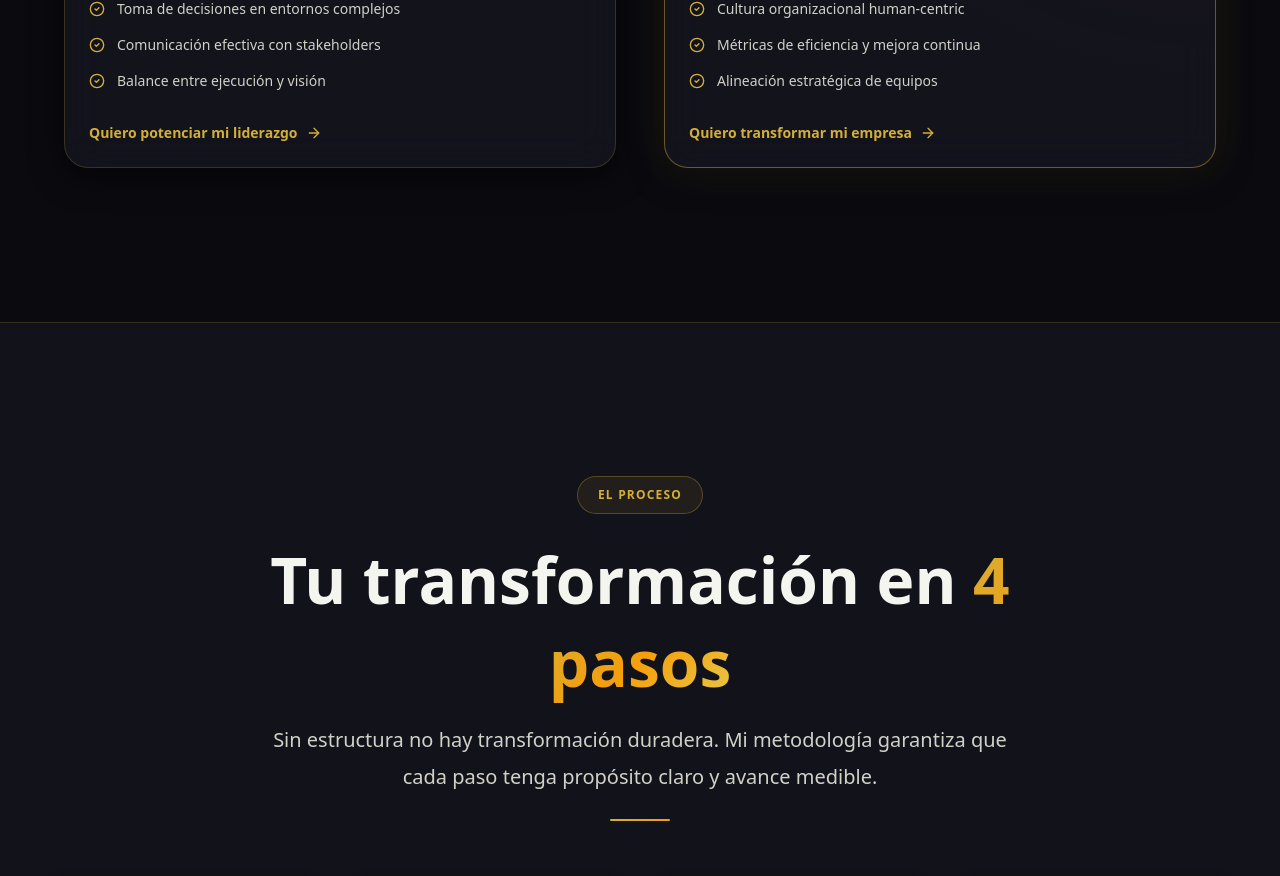
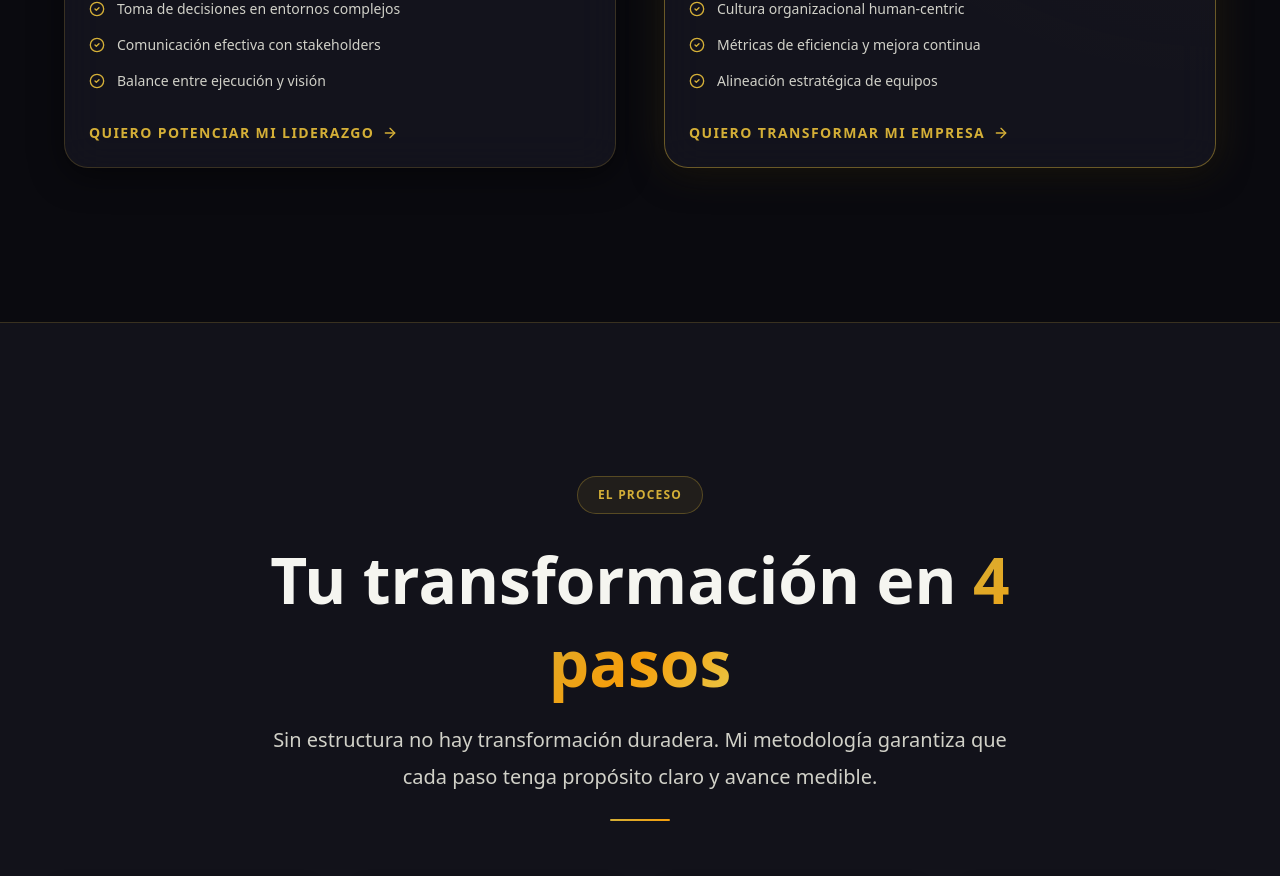
Before and after one commit to jagoff/web-coaching-terceros, a Next.js app: page / in a window 1280 px wide. Shown: the part 3420-4296 px from the top of the page. Built offline with nearby package versions, Linux system fonts and the light colour scheme; no server answers.

Commit message:
Add uppercase styling to Services CTA links

```diff
--- a/components/sections/Services.tsx
+++ b/components/sections/Services.tsx
@@ -193,8 +193,8 @@ export default function Services() {
 
                 {/* CTA */}
                 <button
-                  className="inline-flex items-center gap-2 bg-transparent border-0 cursor-pointer p-0 text-sm font-semibold transition-all"
-                  style={{ color: "var(--gold-primary)" }}
+                  className="inline-flex items-center gap-2 bg-transparent border-0 cursor-pointer p-0 text-sm font-semibold uppercase tracking-widest transition-all"
+                  style={{ color: "var(--gold-primary)", letterSpacing: "0.1em" }}
                   onClick={() => scrollToElement("#contacto")}
                   onMouseEnter={(e) => { e.currentTarget.style.opacity = "0.8"; e.currentTarget.style.gap = "12px"; }}
                   onMouseLeave={(e) => { e.currentTarget.style.opacity = "1"; e.currentTarget.style.gap = "8px"; }}
```
